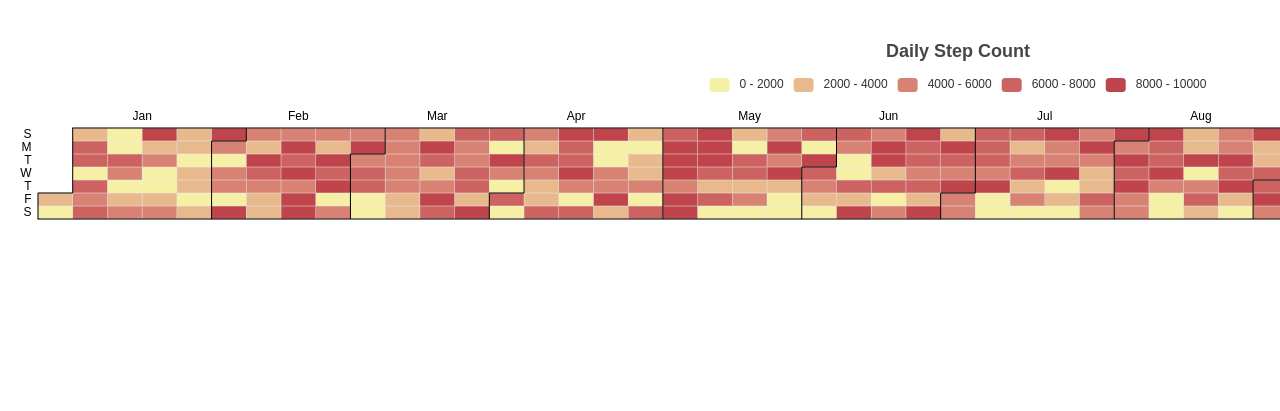
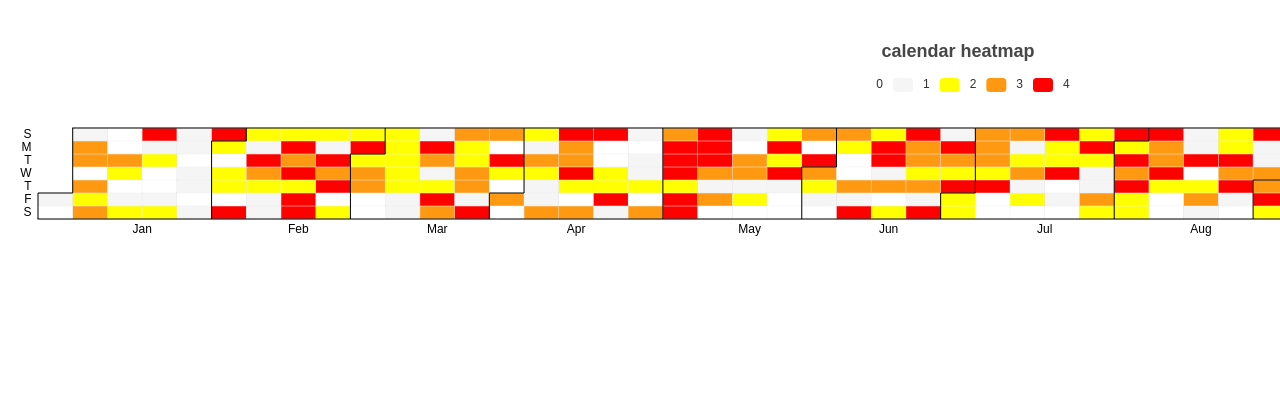
Before and after one commit to TomasJuan007/react-demo, a plain HTML site: page calendar-heatmap/calendar-heatmap.html in a window 1280 px wide. Shown: the top 411 px of the page. Drawn offline with nearby package versions, Linux system fonts and the light colour scheme.

Commit message:
calendar heatmap

```diff
--- a/calendar-heatmap/calendar-heatmap.html
+++ b/calendar-heatmap/calendar-heatmap.html
@@ -19,7 +19,7 @@
         for (let time = date; time < end; time += dayTime) {
           data.push([
             echarts.time.format(time, "{yyyy}-{MM}-{dd}", false),
-            Math.floor(Math.random() * 10000),
+            Math.floor(Math.random() * 5),
           ]);
         }
         return data;
@@ -28,13 +28,43 @@
         title: {
           top: 30,
           left: "center",
-          text: "Daily Step Count",
+          text: "calendar heatmap",
         },
         tooltip: {},
         visualMap: {
           min: 0,
-          max: 10000,
+          max: 4,
           type: "piecewise",
+          pieces: [
+            {
+              gt: 3,
+              color: "#FF0000",
+              label: "4",
+            },
+            {
+              gt: 2,
+              lte: 3,
+              color: "#FF9912",
+              label: "3",
+            },
+            {
+              gt: 1,
+              lte: 2,
+              color: "#FFFF00",
+              label: "2",
+            },
+            {
+              gt: 0,
+              lte: 1,
+              color: "#F5F5F5",
+              label: "1",
+            },
+            {
+              lte: 0,
+              color: "#FFFFFF",
+              label: "0",
+            }
+          ],
           orient: "horizontal",
           left: "center",
           top: 65,
@@ -48,7 +78,9 @@
           itemStyle: {
             borderWidth: 0.5,
           },
-          yearLabel: { show: false },
+          monthLabel: {
+            position: "bottom",
+          },
         },
         series: {
           type: "heatmap",
```
Also changed, not shown: calendar-heatmap/README.md.
